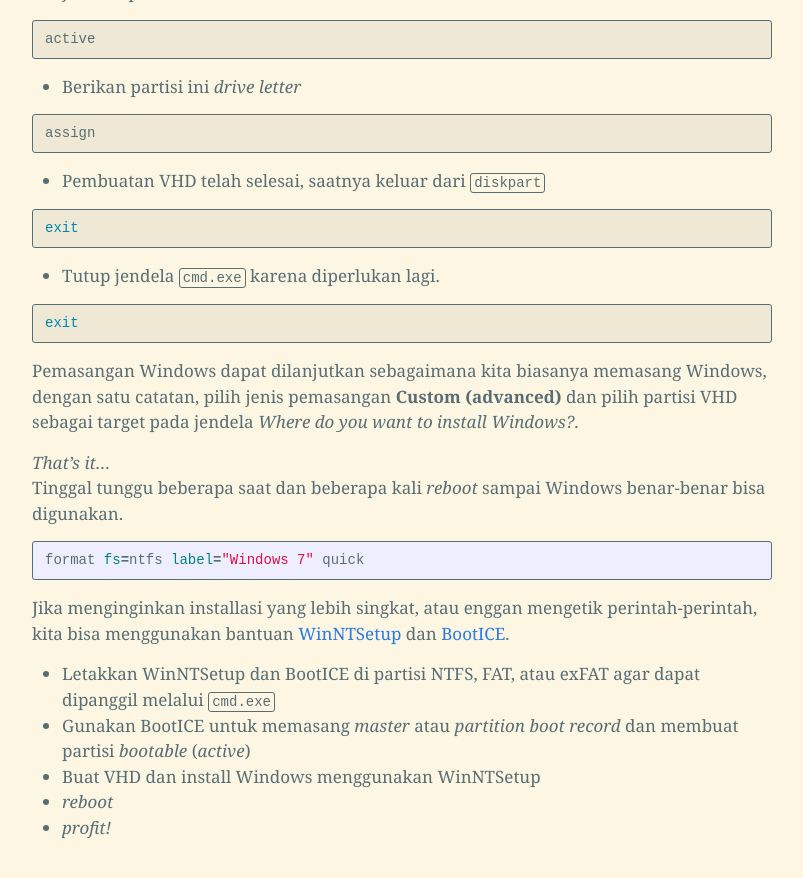
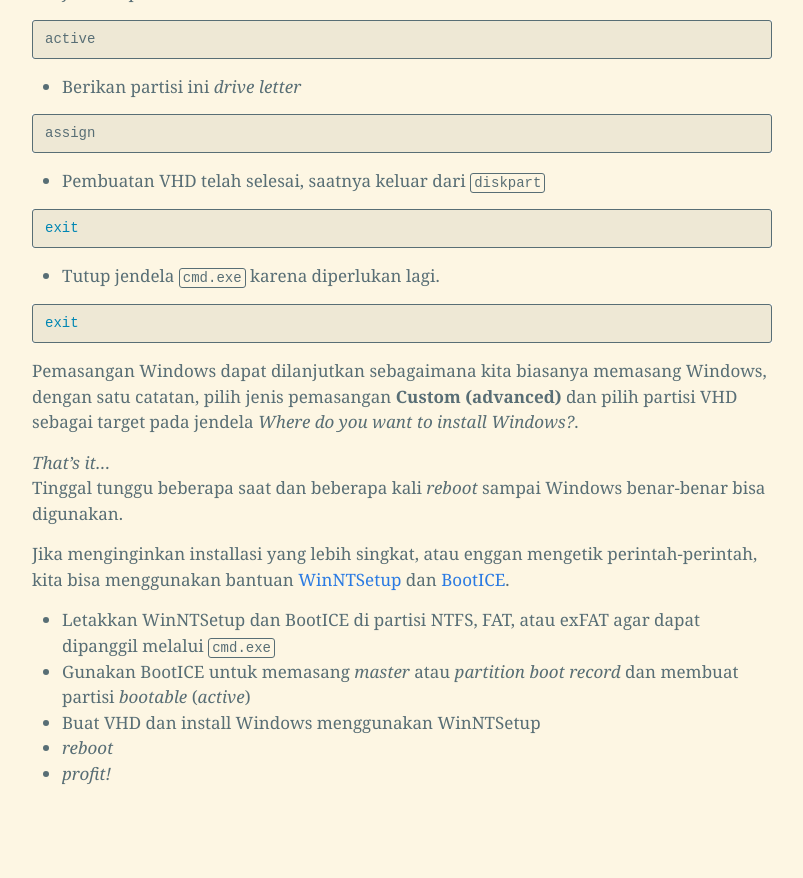
Before and after one commit to rizaumami/rizaumami.github.io, a Jekyll site: the page built from _posts/2016-11-04-install-windows-7-ke-dalam-vhd.md, in a window 1280 px wide and 900 px high, scrolled down 2513 px. Shown: the top 878 px of the window, without its empty margins (238-1041 px from the left). Built offline with Jekyll 4.4.1, drawn with Linux system fonts in a browser that asks for light colours; comment, search, counter and statistics services are not loaded; after the commit the page ends 3359 px from its top, so only the background shows below that.

Commit message:
OMG, another typo, WTH is this ...

````diff
--- a/_posts/2016-11-04-install-windows-7-ke-dalam-vhd.md
+++ b/_posts/2016-11-04-install-windows-7-ke-dalam-vhd.md
@@ -88,10 +88,6 @@ Pemasangan Windows dapat dilanjutkan sebagaimana kita biasanya memasang Windows,
 _That's it..._
 Tinggal tunggu beberapa saat dan beberapa kali _reboot_ sampai Windows benar-benar bisa digunakan.
 
-```bash
-format fs=ntfs label="Windows 7" quick
-```
-
 Jika menginginkan installasi yang lebih singkat, atau enggan mengetik perintah-perintah, kita bisa menggunakan bantuan [WinNTSetup](http://www.msfn.org/board/topic/149612-winntsetup-v386) dan [BootICE](http://bbs.wuyou.net/forum.php?mod=viewthread&tid=57675).
 
 - Letakkan WinNTSetup dan BootICE di partisi NTFS, FAT, atau exFAT agar dapat dipanggil melalui `cmd.exe`
````
